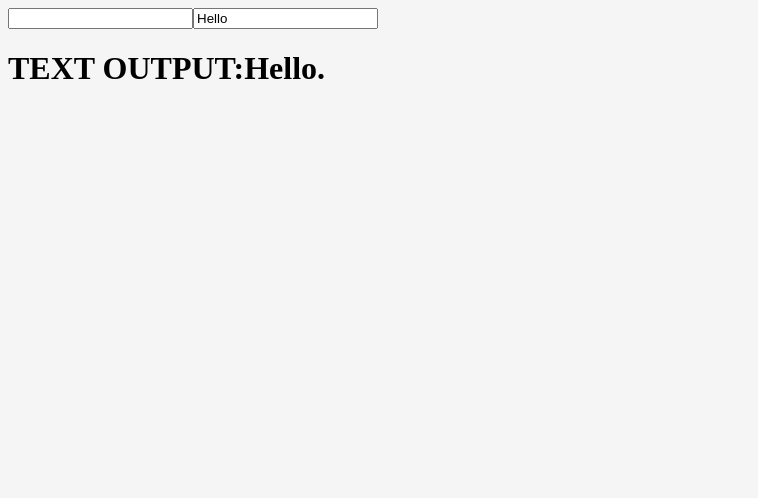
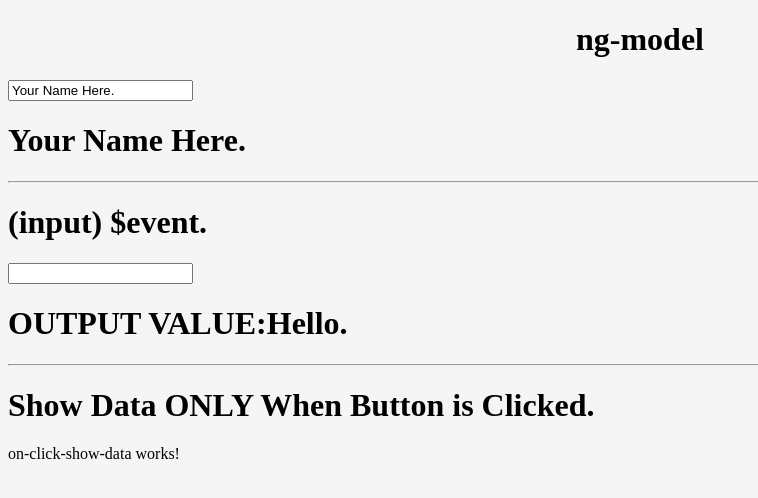
Before and after one commit to dho1115/fictional-business, an Angular app: page / in a window 1280 px wide. Shown: the top 498 px of the page, without its empty margins (0-758 px from the left). Built offline with nearby package versions, Linux system fonts and the light colour scheme.

Commit message:
onClickShowData component generated.

```diff
--- a/src/app/TwoWayDatabinding-ngModel/ng-model/ng-model.component.html
+++ b/src/app/TwoWayDatabinding-ngModel/ng-model/ng-model.component.html
@@ -1,3 +1,3 @@
-<input type="text" />
+<input type="text" [(ngModel)]="name"/>
 
-{{name !== "" && <h1>HELLO, {{name}}</h1>}}
+<h1>{{name}}</h1>
--- a/src/app/TwoWayDatabinding-ngModel/ng-model/ng-model.component.ts
+++ b/src/app/TwoWayDatabinding-ngModel/ng-model/ng-model.component.ts
@@ -12,10 +12,6 @@ export class NgModelComponent implements OnInit {
   ngOnInit(): void {
   }
 
-  name=""
-
-  greeting() {
-
-  }
-
+  name = "Your Name Here."
+  showName = false;
 }
--- a/src/app/app.component.html
+++ b/src/app/app.component.html
@@ -1,3 +1,9 @@
 
-
+<h1 style="text-align: center;">ng-model</h1>
+<app-ng-model></app-ng-model>
+<hr />
+<h1>(input) $event.</h1>
 <app-input></app-input>
+<hr />
+<h1>Show Data ONLY When Button is Clicked.</h1>
+<app-on-click-show-data></app-on-click-show-data>
--- a/src/app/app.module.ts
+++ b/src/app/app.module.ts
@@ -7,6 +7,7 @@ import { MiscellaneousComponent } from './miscellaneous/miscellaneous.component'
 import { EmployeeComponent } from './employee/employee.component';
 import { InputComponent } from './input/input.component';
 import { NgModelComponent } from './TwoWayDatabinding-ngModel/ng-model/ng-model.component';
+import { OnClickShowDataComponent } from './displayNameOnButtonClick/on-click-show-data/on-click-show-data.component';
 
 @NgModule({
   declarations: [
@@ -14,7 +15,8 @@ import { NgModelComponent } from './TwoWayDatabinding-ngModel/ng-model/ng-model.
     MiscellaneousComponent,
     EmployeeComponent,
     InputComponent,
-    NgModelComponent
+    NgModelComponent,
+    OnClickShowDataComponent
   ],
   imports: [
     BrowserModule,
--- /dev/null
+++ b/src/app/displayNameOnButtonClick/on-click-show-data/on-click-show-data.component.html
@@ -0,0 +1 @@
+<p>on-click-show-data works!</p>
--- /dev/null
+++ b/src/app/displayNameOnButtonClick/on-click-show-data/on-click-show-data.component.ts
@@ -0,0 +1,15 @@
+import { Component, OnInit } from '@angular/core';
+
+@Component({
+  selector: 'app-on-click-show-data',
+  templateUrl: './on-click-show-data.component.html',
+  styleUrls: ['./on-click-show-data.component.css']
+})
+export class OnClickShowDataComponent implements OnInit {
+
+  constructor() { }
+
+  ngOnInit(): void {
+  }
+
+}
--- a/src/app/input/input.component.html
+++ b/src/app/input/input.component.html
@@ -1,4 +1,3 @@
- <input type='text' (input)="onInput($event)" />
- <input type="text" [(ngModel)]="textOutput" />
+<input type='text' (input)="onTextOutput($event)" />
 
-<h1>TEXT OUTPUT:{{textOutput}}.</h1>
+<h1>OUTPUT VALUE:{{ textOutput }}.</h1>
--- a/src/app/input/input.component.ts
+++ b/src/app/input/input.component.ts
@@ -17,10 +17,8 @@ export class InputComponent implements OnInit {
   disabled = true;
   textOutput = "Hello";
 
-  onInput(event: any) {
-    console.log("OUTPUT: " + (<HTMLInputElement>event.target).value);
+  onTextOutput(event: Event) {
     this.textOutput = (<HTMLInputElement>event.target).value;
-    return this.textOutput
   }
 
 }
```
Also changed, not shown: src/app/displayNameOnButtonClick/on-click-show-data/on-click-show-data.component.css (added).
